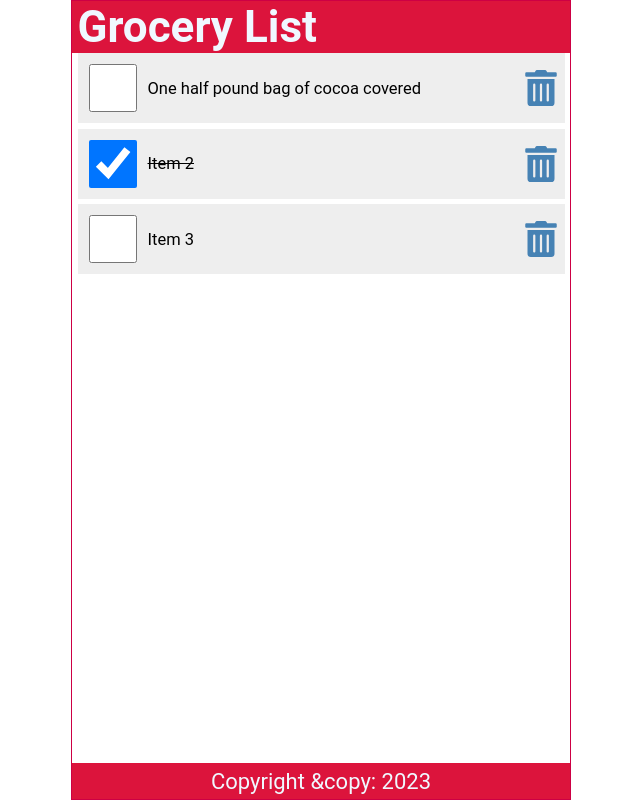
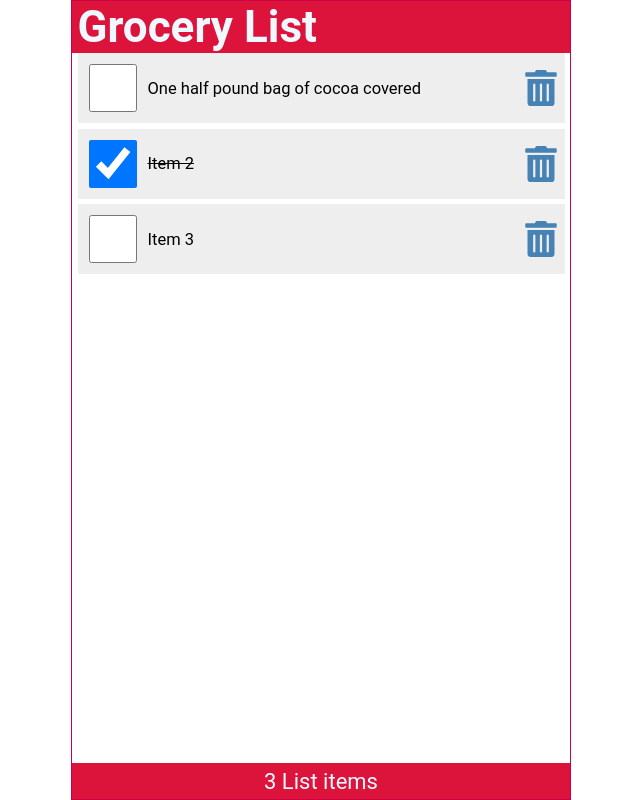
Before and after one commit to KAHWAIKK/REACT-COMPONETS-AND-JSX, a React (Create React App) app: page / in a window 1280 px wide. Shown: the whole page, without its empty margins (319-959 px from the left). Built offline with nearby package versions, Linux system fonts and the light colour scheme.

Commit message:
Added Props Drilling in ReactJs

```diff
--- a/src/App.js
+++ b/src/App.js
@@ -5,8 +5,12 @@ import Content from './Content';
 import Footer from './Footer';
 import { useState } from 'react';
 
+/* Lets say footer needs acces to the listItems,but they are allmested in the content component and this are sibling component we therefore cant reach to the content component and get the data that we need, so we will take the data from the content component move it up to the app content then drill it down to both content and footer, we cut the array(data) from the content component and put it here in the app.js file*/
+/* We will then pass the items and setItems to content */
+
+
 function App() {
- /*  const handleNameChange = () =>{
+ /* const handleNameChange = () =>{
     const names = ["Bob","Kevin","Dave","Kahwai"];
     const interger = Math.floor(Math.random()*3 + 1);
     return names[interger];
@@ -73,14 +77,16 @@ function App() {
         <p>{/* JSX accepts javascript expressions placed inside curly brackets as shown below, a string-{'kevin'}-,a number-{1}-,an array-{[1,2,3]}-.Even if you remove the curly braces JSX will render the data as text -[1,2,3]-.We cannot however display an object as shown or a boolean.Note if you want to comment something out then you have to do that inside of curly brackets */}</p>
         <p>{/* {nameA} */}</p>
         <p>{/* commenting done inside curly brackets */} {/* {nameA} */}</p>
-     {/*  </header> */}
+        {/*  </header> */}
       <Header title = 'Grocery List' ></Header>
       <Content
         items={items}
         handleCheck={handleCheck}
         handleDelete={handleDelete}
       ></Content>
-      <Footer></Footer>
+      <Footer
+      length={items.length}
+      ></Footer>
     </div>
   );
 }
--- a/src/Content.js
+++ b/src/Content.js
@@ -1,7 +1,8 @@
 import React from 'react';
-import { FaTrashAlt } from 'react-icons/fa';
+/* import { FaTrashAlt } from 'react-icons/fa'; */
+
 /* To use useState hook in react _which reacts to changes in component state- we will have to import it from  react */
-
+import ItemList  from './ItemList';
 /* import { useState } from 'react'; */
 /* Now we can use the useState hook inside of our component */
 /* the useState hook provides us with a way to make a value reactive and update the new value in the template */
@@ -10,36 +11,15 @@ const Content = ({items,handleCheck,handleDelete}) => {
 
     /* creating a function which listens to the onChange event and applies the checkmark */
 
-
+    /* Now that we have finshed makimng changes to the footer,we can now declutter our code here through abstraction - we can create other reusable contents, we can take the ul and make another functional component*/
     return (
       <main>
           {items.length ? (
-            <ul>
-             {items.map((item) =>(
-                //each list requires a key attribute
-                <li className='item' key ={item.id}>
-                    <input
-                     type="checkbox"
-                     onChange={()=>{
-                      handleCheck(item.id)
-                     }}
-                     checked ={item.checked}
-                    />
-                    <label
-                      style={(item.checked) ? { textDecoration:'line-through'}: null}
-                      onDoubleClick={()=>{
-                      handleCheck(item.id)
-                     }}
-                    >{item.item}</label>
-                    {/* <button>Delete</button> */}
-                    <FaTrashAlt
-                      onClick={()=> handleDelete(item.id)}
-                      role="button"
-                      tabIndex = "0"
-                    />
-                </li>
-              ))}
-            </ul>
+            <ItemList
+              items={items}
+              handleCheck={handleCheck}
+              handleDelete={handleDelete}
+            ></ItemList>
           ) : (
             <p style={{ marginTop :'2rem'}}>Your List is Empty</p>
           )}
--- a/src/Footer.js
+++ b/src/Footer.js
@@ -1,10 +1,11 @@
 import React from 'react'
 
-const Footer = () => {
-    const today = new Date();
+const Footer = ({length}) => {
+    /* const today = new Date(); */
   return (
     <footer>
-        <p>Copyright &copy: {today.getFullYear()}</p>
+       {/*  <p>Copyright &copy: {today.getFullYear()}</p> */}
+        <p>{length} List { length === 1 ?  "item" : "items"}</p>
     </footer>
   )
 }
--- /dev/null
+++ b/src/ItemList.js
@@ -0,0 +1,22 @@
+import React from 'react'
+import LineItem from './LineItem';
+/* import { FaTrashAlt } from 'react-icons/fa'; */
+
+const itemsList = ({items,handleCheck,handleDelete}) => {
+  return (
+        <ul>
+        {items.map((item) =>(
+            //each list requires a key attribute
+            //note each child should have a unique key prop
+            <LineItem
+            key={item.id}
+            item={item}
+            handleCheck={handleCheck}
+            handleDelete={handleDelete}
+            ></LineItem>
+        ))}
+        </ul>
+  )
+}
+
+export default itemsList
--- /dev/null
+++ b/src/LineItem.js
@@ -0,0 +1,30 @@
+import React from 'react';
+import { FaTrashAlt } from 'react-icons/fa';
+
+const LineItem = ({item,handleCheck,handleDelete}) => {
+  return (
+    <li className='item' key ={item.id}>
+        <input
+        type="checkbox"
+        onChange={()=>{
+            handleCheck(item.id)
+        }}
+        checked ={item.checked}
+        />
+        <label
+            style={(item.checked) ? { textDecoration:'line-through'}: null}
+            onDoubleClick={()=>{
+            handleCheck(item.id)
+        }}
+        >{item.item}</label>
+        {/* <button>Delete</button> */}
+        <FaTrashAlt
+            onClick={()=> handleDelete(item.id)}
+            role="button"
+            tabIndex = "0"
+        />
+</li>
+  )
+}
+
+export default LineItem
```
